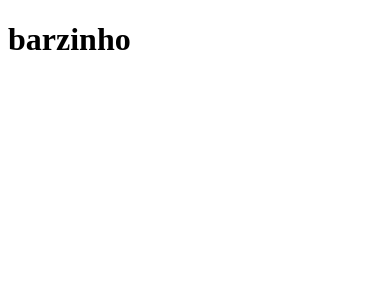
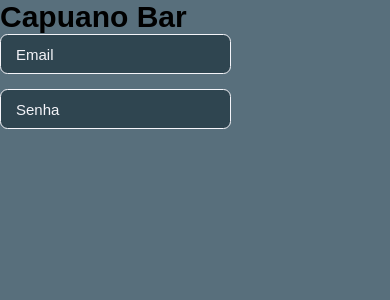
Before and after one commit to pvcapuano/capuano_bar, a Next.js app in the folder frontend/: page / in a window 390 px wide. Shown: the top 300 px of the page. Built offline with nearby package versions, Linux system fonts and the light colour scheme.

Commit message:
create a input component

```diff
--- a/frontend/package.json
+++ b/frontend/package.json
@@ -14,7 +14,8 @@
     "eslint-config-next": "13.1.5",
     "next": "13.1.5",
     "react": "18.2.0",
-    "react-dom": "18.2.0"
+    "react-dom": "18.2.0",
+    "sass": "^1.57.1"
   },
   "devDependencies": {
     "@types/node": "^18.11.18",
--- /dev/null
+++ b/frontend/src/components/Input/index.tsx
@@ -0,0 +1,15 @@
+import styles from "./styles.module.scss";
+
+import { InputHTMLAttributes, TextareaHTMLAttributes } from "react";
+
+interface InputProps extends InputHTMLAttributes<HTMLInputElement> {}
+
+interface TextAreaProps extends TextareaHTMLAttributes<HTMLTextAreaElement> {}
+
+export function Input({ ...rest }: InputProps) {
+  return <input className={styles.input} {...rest} />;
+}
+
+export function TextArea({ ...rest }: TextAreaProps) {
+  return <textarea className={styles.input} {...rest}></textarea>;
+}
--- /dev/null
+++ b/frontend/src/components/Input/styles.module.scss
@@ -0,0 +1,14 @@
+.input {
+  margin-bottom: 1rem;
+  height: 40px;
+  border: 0;
+  border-radius: 0.5rem;
+  background-color: var(--dark-900);
+  color: var(--ghost-100);
+  padding: 1rem;
+  border: 1px solid var(--ghost-100);
+}
+
+.input::placeholder {
+  color: var(--ghost-100);
+}
--- a/frontend/src/pages/_app.tsx
+++ b/frontend/src/pages/_app.tsx
@@ -1,3 +1,4 @@
+import "../../src/styles/global.scss";
 import { AppProps } from "next/app";
 
 export default function App({ Component, pageProps }: AppProps) {
--- a/frontend/src/pages/_document.js
+++ b/frontend/src/pages/_document.tsx
@@ -1,13 +1,13 @@
-import { Html, Head, Main, NextScript } from 'next/document'
+import { Html, Head, Main, NextScript } from "next/document";
 
 export default function Document() {
   return (
-    <Html lang="en">
-      <Head />
+    <Html>
+      <Head></Head>
       <body>
         <Main />
         <NextScript />
       </body>
     </Html>
-  )
+  );
 }
--- a/frontend/src/pages/index.tsx
+++ b/frontend/src/pages/index.tsx
@@ -1,7 +1,25 @@
+import Head from "next/head";
+import Image from "next/image";
+import logoImg from "../../public/beer.svg";
+import { Input } from "../components/Input";
+import styles from "../styles/home.module.scss";
+
 export default function Home() {
   return (
-    <div>
-      <h1>barzinho</h1>
-    </div>
+    <>
+      <Head>
+        <title>Capuano Bar | Login</title>
+      </Head>
+      <div className={styles.containerCenter}>
+        <h1>Capuano Bar</h1>
+
+        <div className={styles.login}>
+          <form>
+            <Input placeholder="Email" type="text" />
+            <Input placeholder="Senha" type="password" />
+          </form>
+        </div>
+      </div>
+    </>
   );
 }
--- /dev/null
+++ b/frontend/src/styles/global.scss
@@ -0,0 +1,50 @@
+* {
+  margin: 0;
+  padding: 0;
+  outline: 0;
+  box-sizing: border-box;
+}
+
+:root {
+  --white: #fff;
+  --black: #000;
+
+  --dark-900: #2f4550;
+  --dark-700: #586f7c;
+
+  --blue-100: #b8dbd9;
+  --ghost-100: #f4f4f9;
+}
+
+button {
+  cursor: pointer;
+}
+
+a {
+  color: inherit;
+  text-decoration: none;
+}
+
+body {
+  background-color: var(--dark-700);
+}
+
+body,
+input,
+textarea,
+select,
+button {
+  font: 400 1rem sans-serif;
+}
+
+@media (max-width: 720px) {
+  html {
+    font-size: 87.5%;
+  }
+}
+
+@media (max-width: 1080px) {
+  html {
+    font-size: 93.75%;
+  }
+}
--- /dev/null
+++ b/frontend/src/styles/home.module.scss
@@ -0,0 +1,9 @@
+.container {
+    color: red
+
+    h1 {
+        font-size: 100px;
+        color: blue;
+
+        }
+}
```
Also changed, not shown: frontend/public/beer.svg (added), 1 other file (tests, documents, lock files or other folders).
